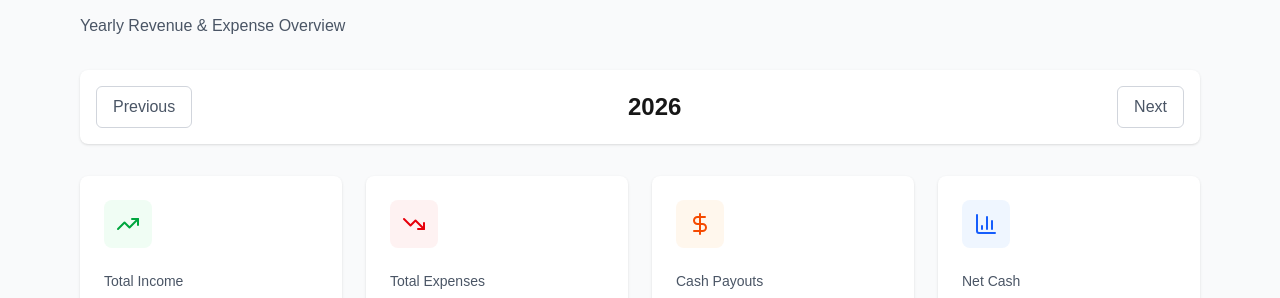
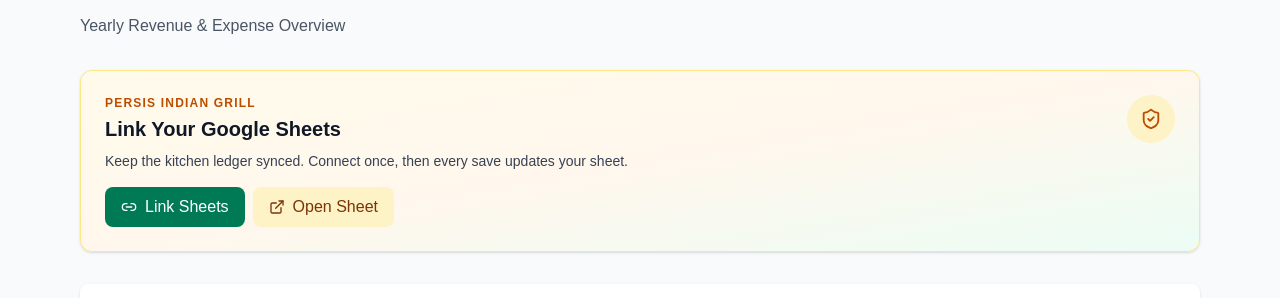
Before and after one commit to vamshib4u/persis-indian-grill-expenses, a Next.js app: page /dashboard in a window 1280 px wide. Shown: the part 130-428 px from the top of the page. Built offline with nearby package versions, Linux system fonts and the light colour scheme; no server answers.

Commit message:
chore: apply local changes

```diff
--- a/src/app/dashboard/page.tsx
+++ b/src/app/dashboard/page.tsx
@@ -3,6 +3,7 @@
 import { useMemo, useState, useSyncExternalStore } from 'react';
 import { generateMonthlyReport, formatCurrency } from '@/lib/utils';
 import { CashHoldingYearSummary } from '@/components/CashHoldingYearSummary';
+import { SheetsConnectionCard } from '@/components/SheetsConnectionCard';
 import { storage, getStorageVersion, subscribeToStorage } from '@/lib/storage';
 import { TrendingUp, TrendingDown, DollarSign, BarChart3 } from 'lucide-react';
 
@@ -104,6 +105,8 @@
           <h1 className="text-4xl font-bold text-gray-900 mb-2">Dashboard</h1>
           <p className="text-gray-600">Yearly Revenue & Expense Overview</p>
         </div>
+
+        <SheetsConnectionCard />
 
         {/* Year Selector */}
         <div className="bg-white rounded-lg shadow p-4 mb-8">
--- /dev/null
+++ b/src/components/SheetsConnectionCard.tsx
@@ -0,0 +1,56 @@
+'use client';
+
+import { ExternalLink, Link2, ShieldCheck } from 'lucide-react';
+
+export const SheetsConnectionCard = () => {
+  const sheetId = process.env.NEXT_PUBLIC_GOOGLE_SHEET_ID;
+
+  const handleLink = () => {
+    window.open('/api/google/oauth', '_blank');
+  };
+
+  const handleOpenSheet = () => {
+    if (!sheetId) return;
+    window.open(`https://docs.google.com/spreadsheets/d/${sheetId}`, '_blank');
+  };
+
+  return (
+    <div className="bg-gradient-to-br from-amber-50 via-orange-50 to-emerald-50 border border-amber-200 rounded-xl p-6 mb-8 shadow-sm">
+      <div className="flex items-start justify-between gap-4">
+        <div>
+          <p className="text-xs uppercase tracking-widest text-amber-700 font-semibold">Persis Indian Grill</p>
+          <h3 className="text-xl font-semibold text-gray-900 mt-1">Link Your Google Sheets</h3>
+          <p className="text-sm text-gray-700 mt-2">
+            Keep the kitchen ledger synced. Connect once, then every save updates your sheet.
+          </p>
+        </div>
+        <div className="hidden sm:flex items-center justify-center w-12 h-12 rounded-full bg-amber-100 text-amber-700">
+          <ShieldCheck size={22} />
+        </div>
+      </div>
+
+      <div className="mt-4 flex flex-wrap gap-2">
+        <button
+          onClick={handleLink}
+          className="inline-flex items-center gap-2 px-4 py-2 rounded-lg bg-emerald-700 text-white hover:bg-emerald-800 transition"
+        >
+          <Link2 size={16} />
+          Link Sheets
+        </button>
+        <button
+          onClick={handleOpenSheet}
+          disabled={!sheetId}
+          className="inline-flex items-center gap-2 px-4 py-2 rounded-lg bg-amber-100 text-amber-900 hover:bg-amber-200 transition disabled:opacity-50"
+        >
+          <ExternalLink size={16} />
+          Open Sheet
+        </button>
+        {!sheetId && (
+          <span className="text-xs text-amber-800 self-center">
+            Missing `NEXT_PUBLIC_GOOGLE_SHEET_ID`
+          </span>
+        )}
+      </div>
+    </div>
+  );
+};
```
